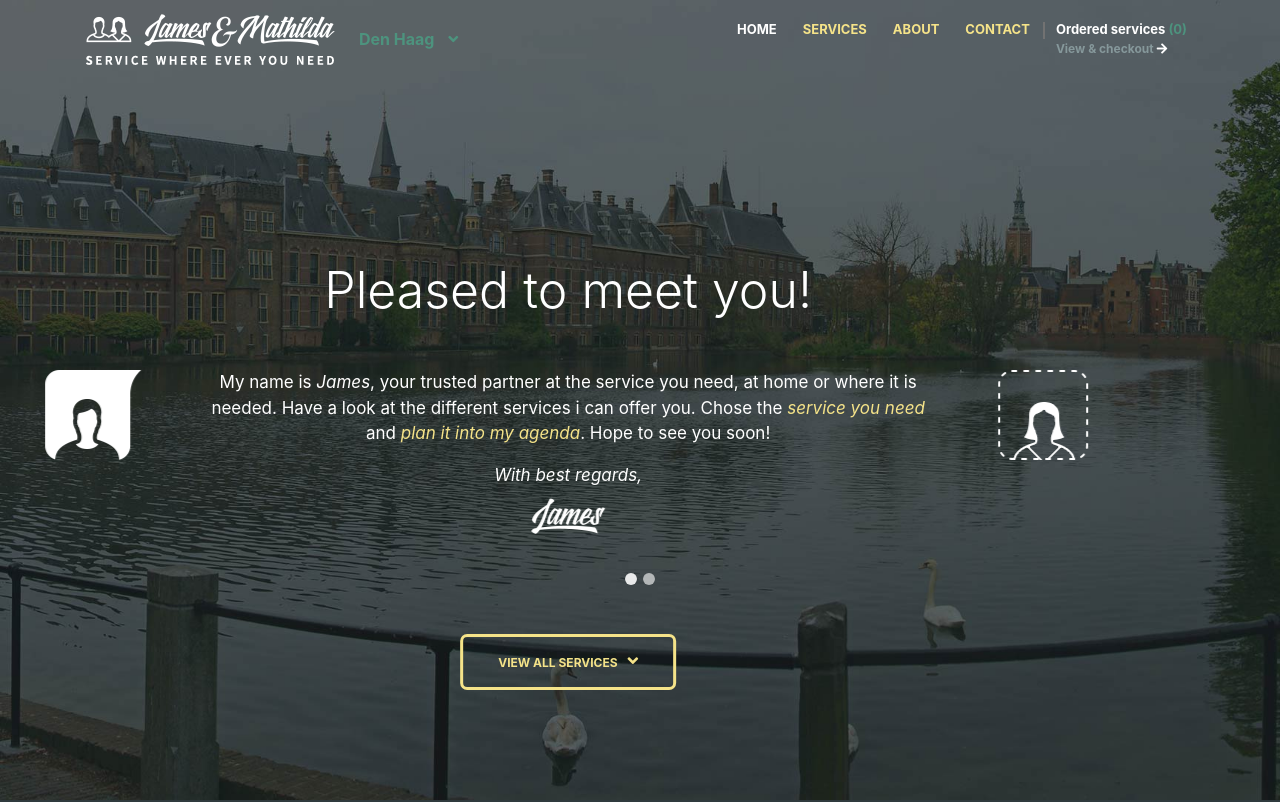
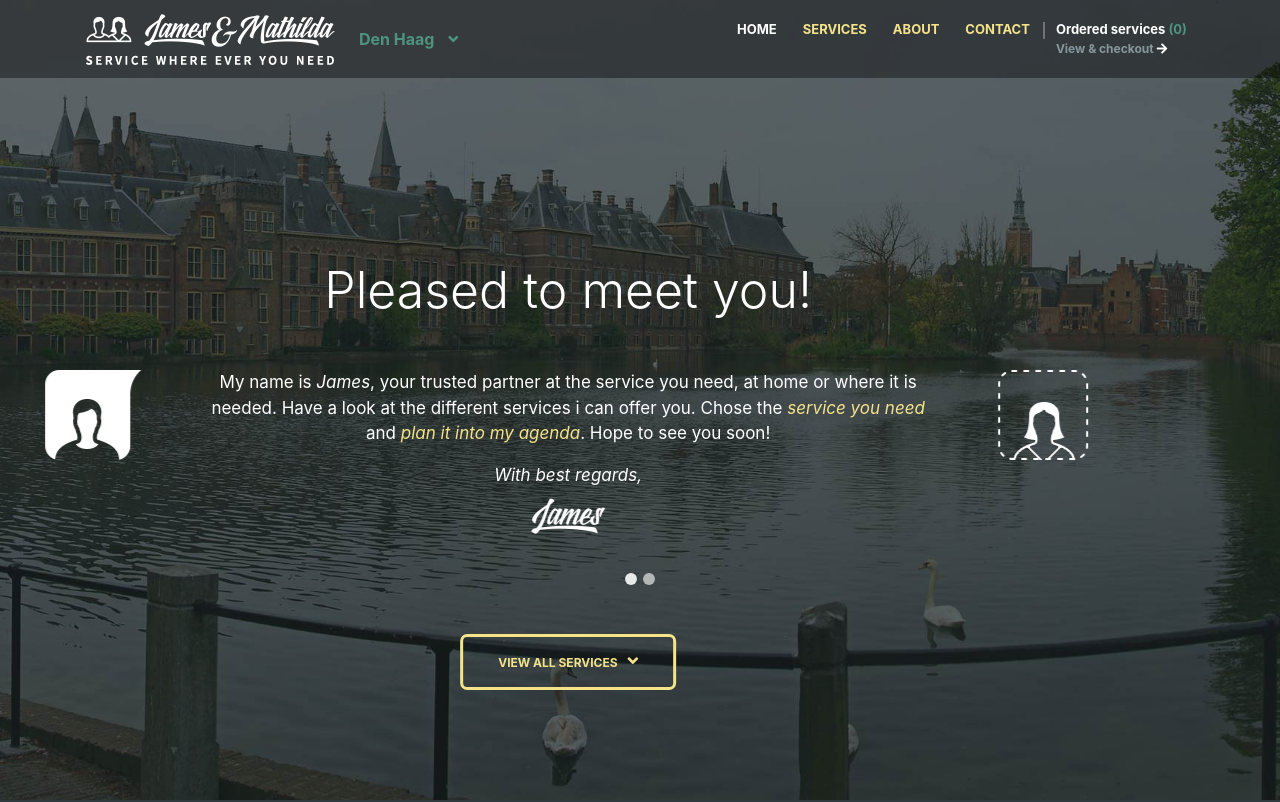
Before and after one commit to matijars/James-and-Mathilda, a plain HTML site: page index.html in a window 1280 px wide. Shown: the top 802 px of the page. Drawn offline with nearby package versions, Linux system fonts and the light colour scheme.

Commit message:
nav style

```diff
--- a/styles/_global.scss
+++ b/styles/_global.scss
@@ -7,7 +7,7 @@
 // NAVBAR
 
 .navbar {
-  background-color: transparent;
+  background-color: rgba(0, 0, 0, .4);
   position: fixed;
   width: 100%;
   z-index: 100;
```
Also changed, not shown: styles/style.css, 1 other file.
